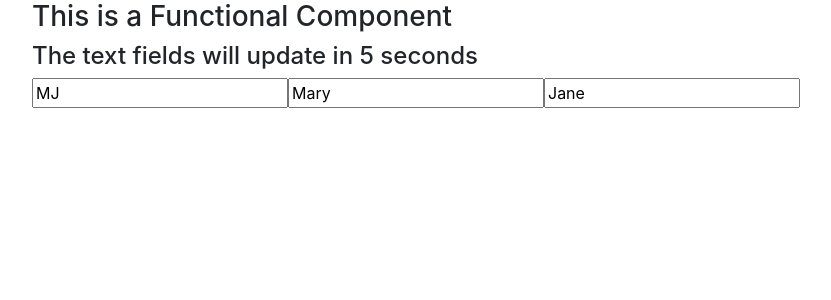
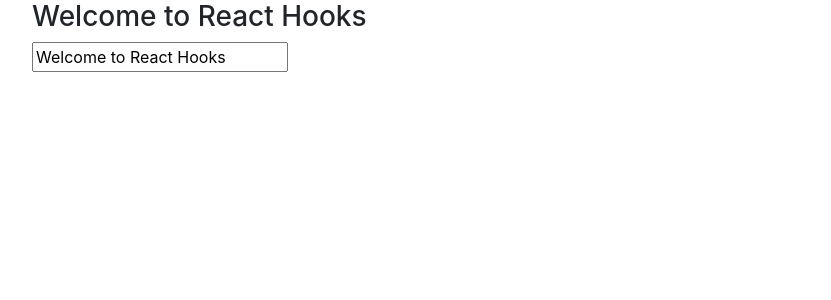
Before and after one commit to nictengkk/react-hooks-demo, a React (Create React App) app: page / in a window 1280 px wide. Shown: the top 300 px of the page, without its empty margins (53-884 px from the left). Built offline with nearby package versions, Linux system fonts and the light colour scheme.

Commit message:
Add code for Scenario 5

```diff
--- a/src/App.js
+++ b/src/App.js
@@ -1,11 +1,11 @@
 import React, { Component } from "react";
-import Example4After from "./components/Scenario4/Example4After";
+import Example5Before from "./components/Scenario5/Example5Before";
 
 class App extends Component {
   render() {
     return (
       <div className="container">
-        <Example4After />
+        <Example5Before />
       </div>
     );
   }
--- /dev/null
+++ b/src/components/Scenario5/Example5Before.jsx
@@ -0,0 +1,35 @@
+import React, { Component } from "react";
+
+export class Example5Before extends Component {
+  state = {
+    header: "Welcome to React Hooks"
+  };
+
+  componentDidMount() {
+    console.log("Mounting")
+    const newHeader = document.querySelectorAll("#header")[0];
+    newHeader.innerHTML = this.state.header;
+  }
+
+  componentDidUpdate() {
+    console.log("Updating")
+    const newheader = document.querySelectorAll("#header")[0];
+    newheader.innerHTML = this.state.header;
+  }
+
+  handleHeaderInput = e => {
+    this.setState({ header: e.target.value });
+  };
+
+  render() {
+    const { header } = this.state;
+    return (
+      <div>
+        <h3 id="header"> This is a Class Component </h3>
+        <input type="text" onChange={this.handleHeaderInput} value={header} />
+      </div>
+    );
+  }
+}
+
+export default Example5Before;
```
Also changed, not shown: src/components/Scenario5/Example5After.jsx (added, +25 -0 lines).
